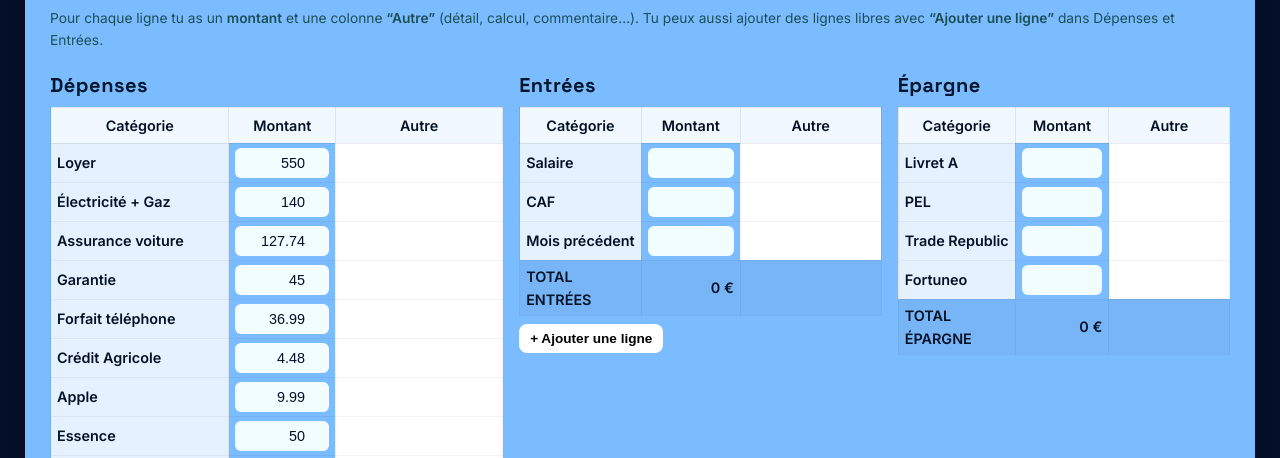
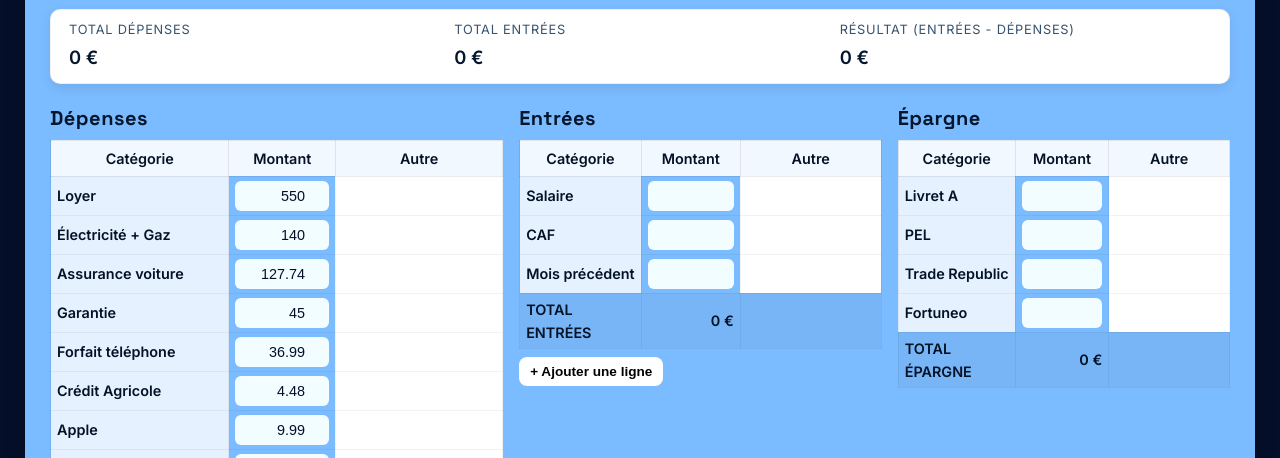
Before and after one commit to tracoulatlou-arch/lou-app, a plain HTML site: page previsionnelle.html in a window 1280 px wide. Shown: the part 317-775 px from the top of the page. Drawn offline with Linux system fonts and the light colour scheme; no server answers.

Commit message:
Cadre résumé global previsionnelle

```diff
--- a/previsionnelle.html
+++ b/previsionnelle.html
@@ -5,7 +5,7 @@
   <meta name="viewport" content="width=device-width, initial-scale=1.0"/>
   <title>Prévisionnelle</title>
   <link rel="stylesheet" href="style.css" />
-  <script src="previsionnelle.js?v=5" defer></script>
+  <script src="previsionnelle.js?v=6" defer></script>
 </head>
 <body>
   <!-- Bouton retour vers le menu paramètres -->
@@ -37,11 +37,21 @@
       </div>
     </div>
 
-    <p class="hint" style="margin-bottom:10px;">
-      Pour chaque ligne tu as un <strong>montant</strong> et une colonne <strong>“Autre”</strong>
-      (détail, calcul, commentaire…). Tu peux aussi ajouter des lignes libres avec
-      <strong>“Ajouter une ligne”</strong> dans Dépenses et Entrées.
-    </p>
+    <!-- 🔵 Cadre blanc de résumé global -->
+    <div class="prev-resume">
+      <div class="prev-resume-item">
+        <div class="prev-resume-label">Total dépenses</div>
+        <div id="resume-depenses" class="prev-resume-value">0 €</div>
+      </div>
+      <div class="prev-resume-item">
+        <div class="prev-resume-label">Total entrées</div>
+        <div id="resume-entrees" class="prev-resume-value">0 €</div>
+      </div>
+      <div class="prev-resume-item">
+        <div class="prev-resume-label">Résultat (entrées - dépenses)</div>
+        <div id="resume-resultat" class="prev-resume-value">0 €</div>
+      </div>
+    </div>
 
     <div class="prev-grid">
 
--- a/previsionnelle.js
+++ b/previsionnelle.js
@@ -16,6 +16,11 @@ document.addEventListener("DOMContentLoaded", () => {
   const totalDepensesCell = document.getElementById("total-depenses");
   const totalEntreesCell  = document.getElementById("total-entrees");
   const totalEpargneCell  = document.getElementById("total-epargne");
+
+  // Résumé global (cadre blanc)
+  const resumeDepensesSpan = document.getElementById("resume-depenses");
+  const resumeEntreesSpan  = document.getElementById("resume-entrees");
+  const resumeResultatSpan = document.getElementById("resume-resultat");
 
   const tbodyDepenses = document.getElementById("tbody-depenses");
   const tbodyRevenus  = document.getElementById("tbody-revenus");
@@ -258,9 +263,24 @@ document.addEventListener("DOMContentLoaded", () => {
   }
 
   function recalcTotals(){
-    totalDepensesCell.textContent = formatEuro(sumBloc("depenses"));
-    totalEntreesCell.textContent  = formatEuro(sumBloc("revenus"));
-    totalEpargneCell.textContent  = formatEuro(sumBloc("epargne"));
+    const dep  = sumBloc("depenses");
+    const ent  = sumBloc("revenus");
+    const epar = sumBloc("epargne");
+    const res  = ent - dep;
+
+    // totaux en bas des tableaux
+    totalDepensesCell.textContent = formatEuro(dep);
+    totalEntreesCell.textContent  = formatEuro(ent);
+    totalEpargneCell.textContent  = formatEuro(epar);
+
+    // résumé global en haut
+    if (resumeDepensesSpan) resumeDepensesSpan.textContent = formatEuro(dep);
+    if (resumeEntreesSpan)  resumeEntreesSpan.textContent  = formatEuro(ent);
+
+    if (resumeResultatSpan){
+      resumeResultatSpan.textContent = formatEuro(res);
+      resumeResultatSpan.classList.toggle("negatif", res < 0);
+    }
   }
 
   function attachInputListeners(){
--- a/style.css
+++ b/style.css
@@ -364,3 +364,48 @@ a{color:var(--decor);} a:hover{text-decoration:underline;}
 #prev-save:hover{
   filter:brightness(1.05);
 }
+/* ===== Résumé global (dépenses / entrées / résultat) ===== */
+
+.prev-resume{
+  margin-top:12px;
+  margin-bottom:12px;
+  background:#ffffff;
+  border-radius:10px;
+  padding:10px 18px;
+  box-shadow:0 4px 12px rgba(0,0,0,0.08);
+  border:1px solid rgba(0,0,0,0.06);
+  display:grid;
+  grid-template-columns:repeat(3,1fr);
+  gap:14px;
+}
+
+.prev-resume-item{
+  display:flex;
+  flex-direction:column;
+  gap:3px;
+}
+
+.prev-resume-label{
+  font-size:0.8rem;
+  text-transform:uppercase;
+  letter-spacing:0.06em;
+  color:#204060;
+  opacity:0.9;
+}
+
+.prev-resume-value{
+  font-size:1.15rem;
+  font-weight:800;
+  color:#05172e;
+}
+
+/* résultat négatif en rouge foncé */
+.prev-resume-value.negatif{
+  color:#b00020;
+}
+
+@media (max-width:800px){
+  .prev-resume{
+    grid-template-columns:1fr;
+  }
+}
```
